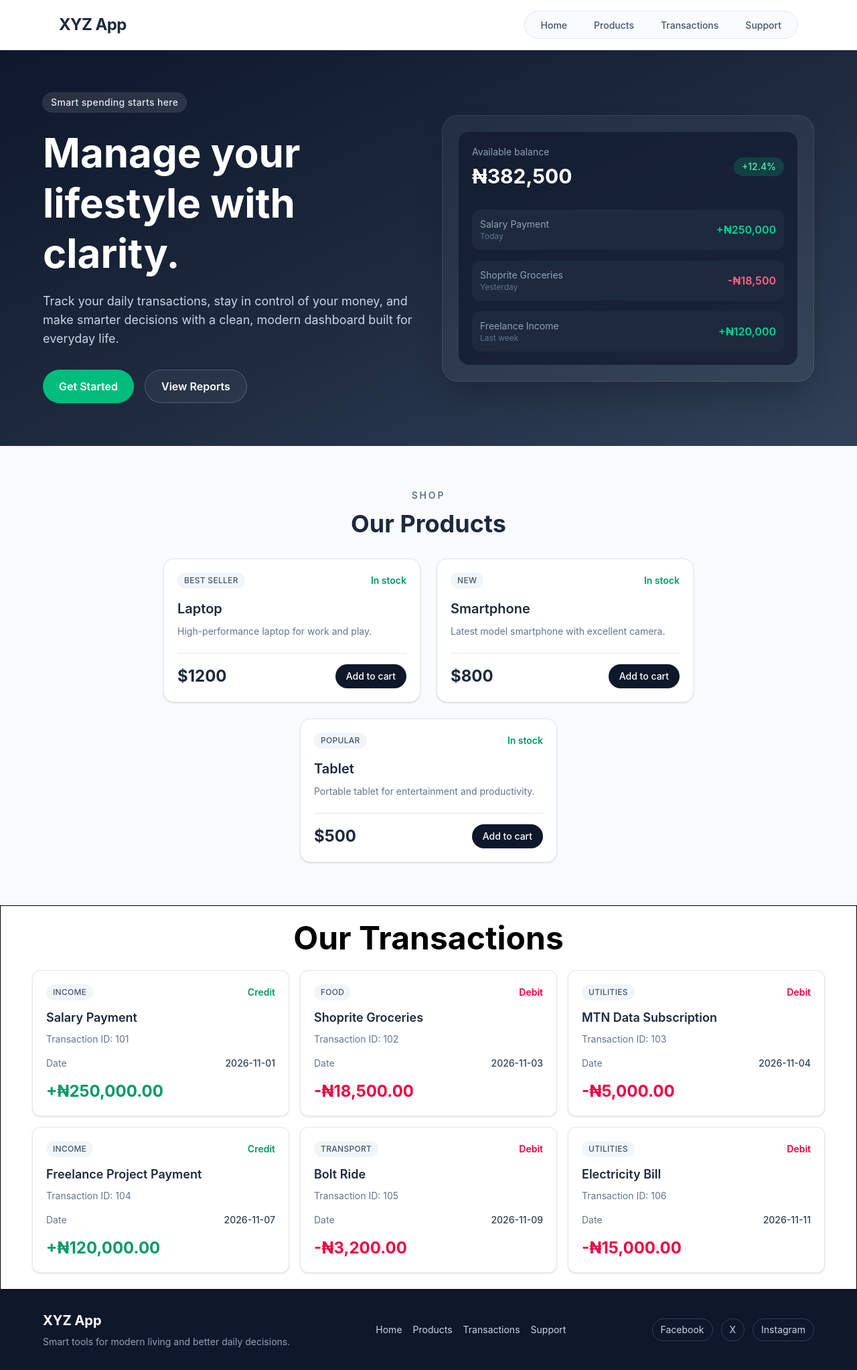
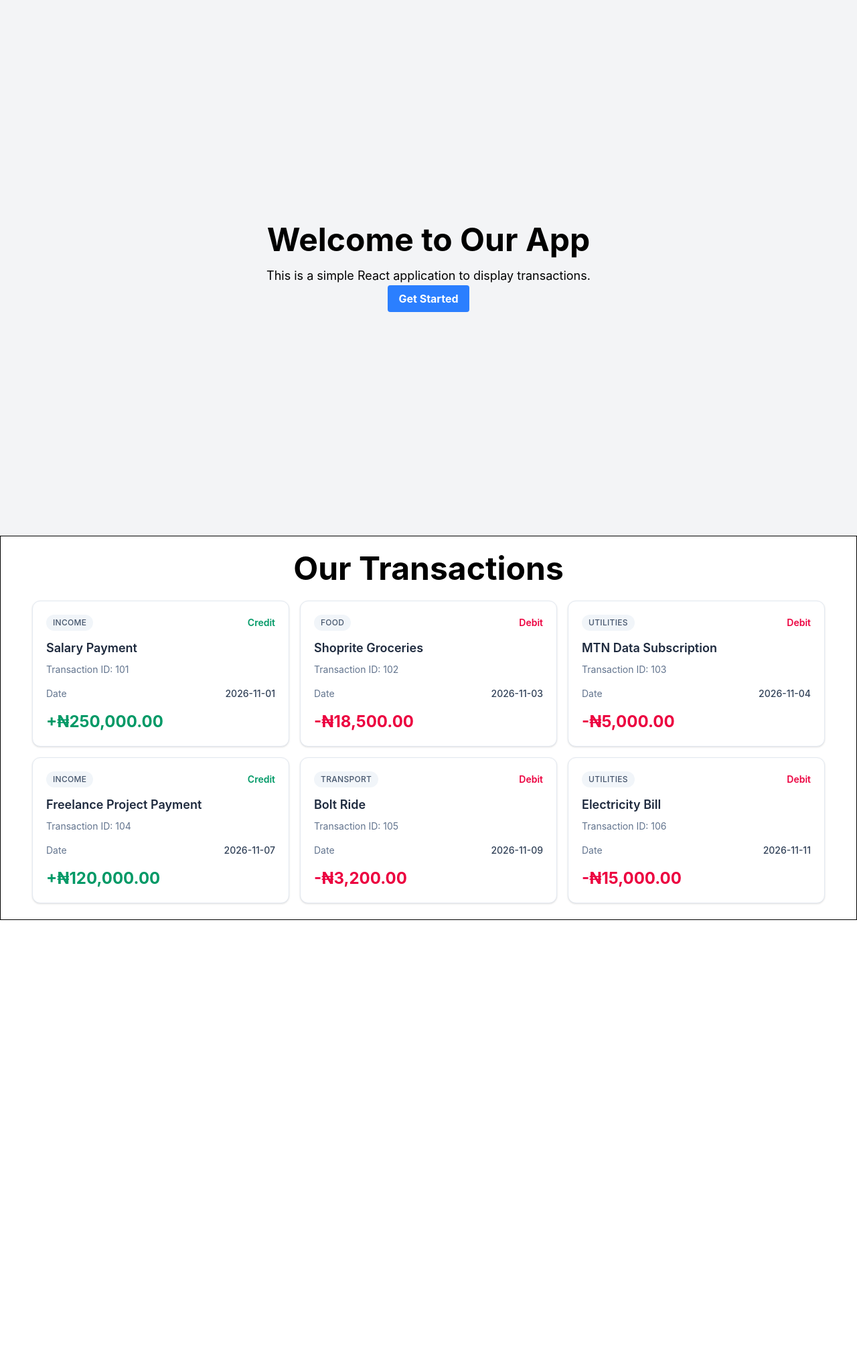
Before and after one commit to Cj-Nnekwelugo/React-pratice, a React (Vite) app: page / in a window 1280 px wide. Shown: the whole page at 67% size. After the commit the page ends 1374 px from the top, so only its background shows below. Built offline with nearby package versions, Linux system fonts and the light colour scheme.

Commit message:
added welcomemessage

```diff
--- a/src/App.jsx
+++ b/src/App.jsx
@@ -1,17 +1,13 @@
-import Header from "./components/Header";
-import Home from "./components/Home";
-import ProductList from "./components/ProductList";
+
 import TransactionList from "./components/TransactionList";
-import Footer from "./components/Footer";
+import WelcomeMessage from "./components/WelcomeMessage";
+
 
 function App() {
   return (
     <>
-      <Header />
-      <Home />
-      <ProductList />
+      <WelcomeMessage />
       <TransactionList />
-      <Footer />
     </>
   );
 }
```
